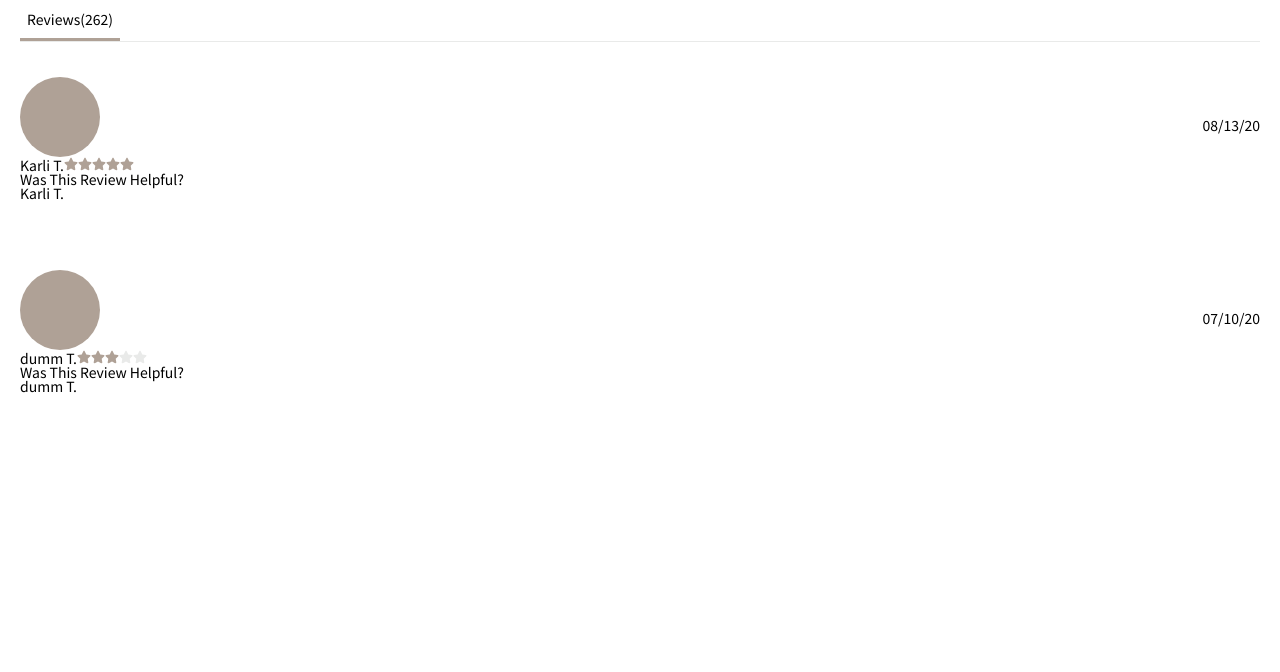
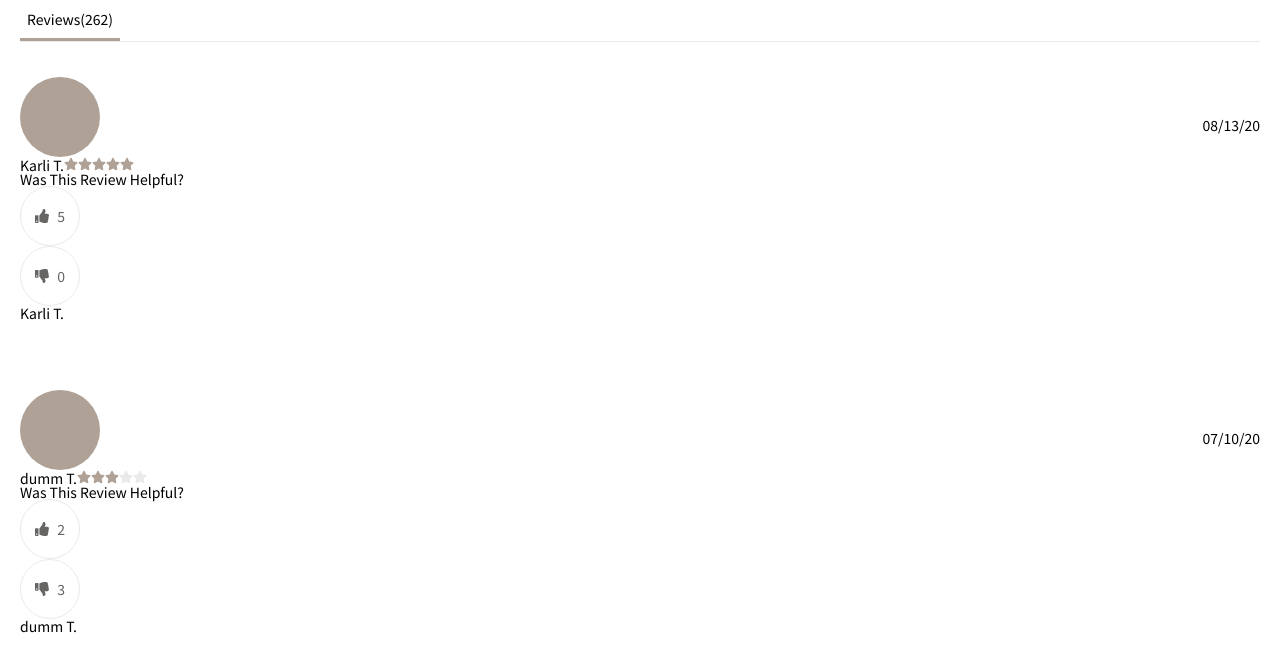
Before and after one commit to DosImpact/freelance_shopping_page, a React (Create React App) app: page / in a window 1280 px wide. Shown: the top 672 px of the page. Built offline with nearby package versions, Linux system fonts and the light colour scheme.

Commit message:
upDownVote

```diff
--- a/src/Styles/Theme.js
+++ b/src/Styles/Theme.js
@@ -2,7 +2,8 @@ const BOX_BORDER = "1px solid #e6e6e6";
 const BORDER_RADIUS = "4px";
 
 /* custom */
-const GREY_COLOR = "#E9EAE9";
+const GREY_COLOR = "#676564";
+const LIGHT_GREY_COLOR = "#E9EAE9";
 const BRWON_COLOR = "#AFA196";
 
 export default {
@@ -26,6 +27,8 @@ export default {
 
   /* custom */
   brownColor: `${BRWON_COLOR}`,
-  borderDefault: `1px solid ${GREY_COLOR};`,
+  greyColor: `${GREY_COLOR}`,
+  lightGreyColor: `${LIGHT_GREY_COLOR}`,
+  borderDefault: `1px solid ${LIGHT_GREY_COLOR};`,
   borderBrown: `3px solid ${BRWON_COLOR};`,
 };
--- a/src/components/Comment.js
+++ b/src/components/Comment.js
@@ -1,26 +1,9 @@
 import React from "react";
 import styled from "styled-components";
+
 import Avatar from "components/Avatar";
-
-import { FaStar } from "react-icons/fa";
-
-const UpDownVote = ({ isUp, handleClick, handleOnChange, count }) => {
-  return <div></div>;
-};
-
-const StarRates = ({ count }) => {
-  const MAX_NUM = 5;
-  return (
-    <span>
-      {[...Array(Number(count)).keys()].map((e, idx) => (
-        <FaStar color="#AFA196" />
-      ))}
-      {[...Array(MAX_NUM - Number(count)).keys()].map((e, idx) => (
-        <FaStar color="#E9EAE9" />
-      ))}
-    </span>
-  );
-};
+import StarRates from "components/StarRates";
+import UpDownVote from "components/UpDownVote";
 
 function Comment({
   className,
@@ -56,6 +39,8 @@ function Comment({
         <div className="content__columm">
           <div className="content__ment">Was This Review Helpful?</div>
           <div className="content__buttonList">
+            <UpDownVote isUp count={like} />
+            <UpDownVote count={disLike} />
             <div className="content__button"></div>
             <div className="content__button"></div>
           </div>
--- /dev/null
+++ b/src/components/StarRates.js
@@ -0,0 +1,18 @@
+import React from "react";
+import { FaStar } from "react-icons/fa";
+
+const StarRates = ({ count }) => {
+  const MAX_NUM = 5;
+  return (
+    <span>
+      {[...Array(Number(count)).keys()].map((e, idx) => (
+        <FaStar color="#AFA196" />
+      ))}
+      {[...Array(MAX_NUM - Number(count)).keys()].map((e, idx) => (
+        <FaStar color="#E9EAE9" />
+      ))}
+    </span>
+  );
+};
+
+export default StarRates;
--- /dev/null
+++ b/src/components/UpDownVote.js
@@ -0,0 +1,36 @@
+import React from "react";
+import styled from "styled-components";
+import { FaThumbsDown, FaThumbsUp } from "react-icons/fa";
+
+const UpDownVote = ({ className, isUp, handleClick, count }) => {
+  return (
+    <Wrapper className={className}>
+      <div className="circle__wrapper" onClick={handleClick}>
+        {isUp ? <FaThumbsUp /> : <FaThumbsDown />}
+        <div> {count}</div>
+      </div>
+    </Wrapper>
+  );
+};
+
+export default UpDownVote;
+
+const Wrapper = styled.div`
+  width: 60px;
+  height: 60px;
+  color: ${(props) => props.theme.greyColor};
+  & .circle__wrapper {
+    padding: 10px;
+    width: inherit;
+    height: inherit;
+    display: flex;
+    justify-content: space-around;
+    align-items: center;
+
+    border-radius: 50%;
+    border: ${(props) => props.theme.borderDefault};
+  }
+  & .circle__wrapper:hover {
+    background-color: ${(props) => props.theme.lightGreyColor};
+  }
+`;
```
